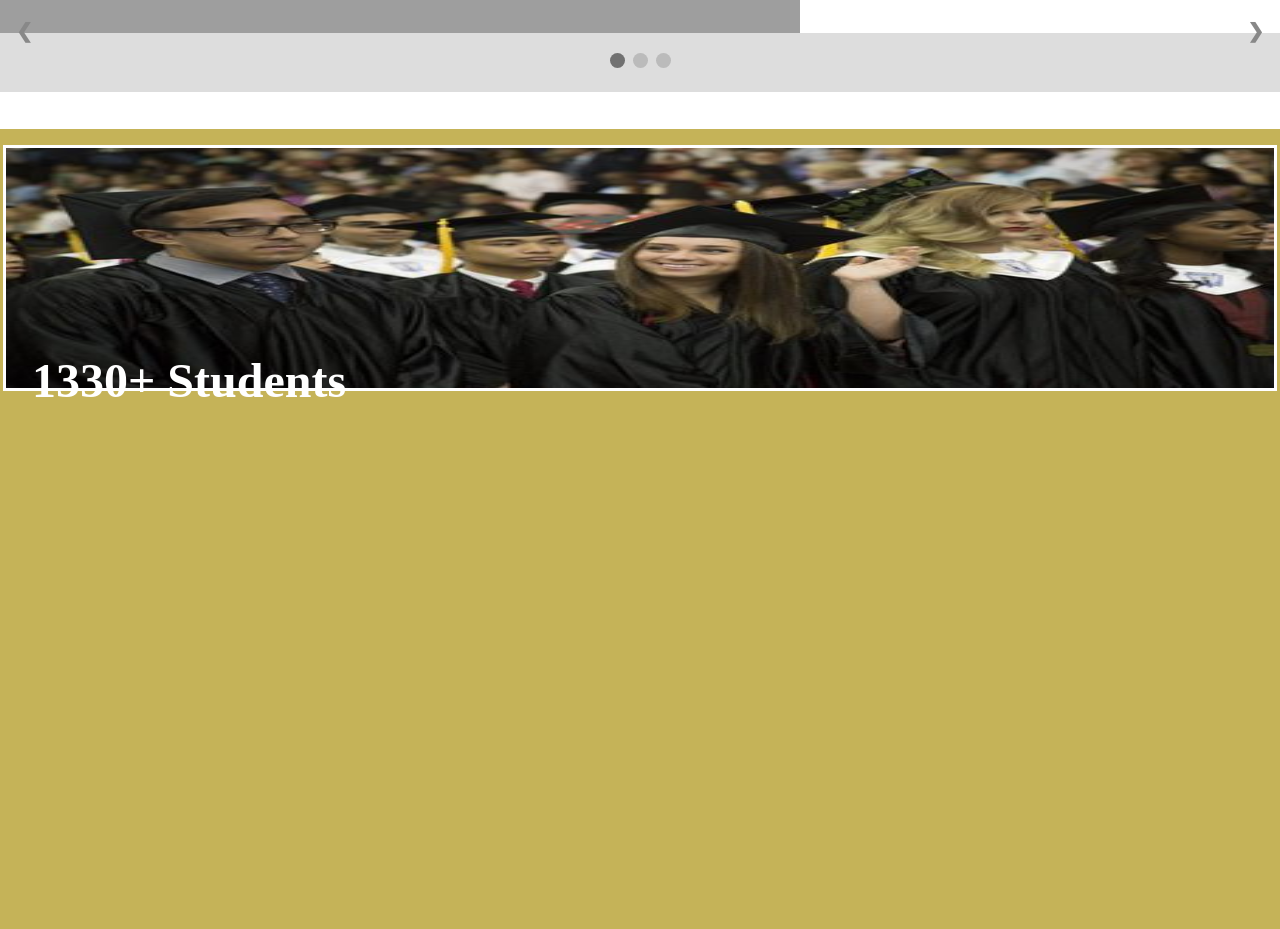
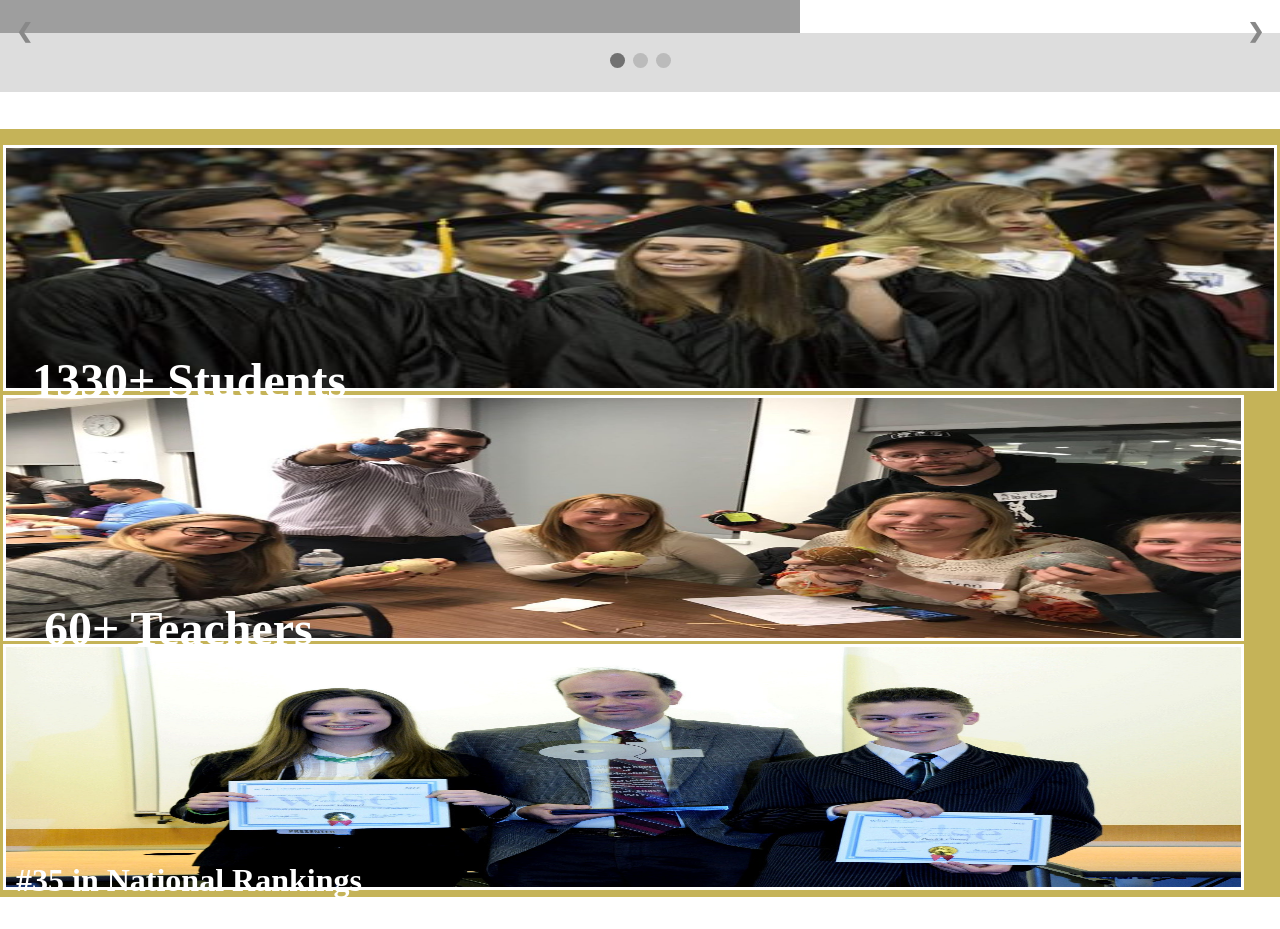
Before and after one commit to TurtleSun/BaoMi-siths, a website built with Parcel: page src/index.html in a window 1280 px wide. Shown: the part 1111-2040 px from the top of the page. After the commit the page ends 2008 px from the top, so only its background shows below. Built offline with nearby package versions, Linux system fonts and the light colour scheme; grey boxes are pictures that could not be loaded.

Commit message:
done with cb3

```diff
--- a/src/index.html
+++ b/src/index.html
@@ -75,6 +75,12 @@
         <div class="schoolrankings">
             <h1 class="studentpopulation">1330+ Students</h1>
             <img src="media/students.jpg" alt="" class="students">
+
+            <h1 class="facultynumber">60+ Teachers</h1>
+            <img src="media/teachers.jpg" alt="" class="teachers">
+
+            <h1 class="nationalranking">#35 in National Rankings</h1>
+            <img src="media/award.jpg" alt="" class="awards">
         </div>
     </div>
     <script src="js/index.js"></script>
--- a/src/scss/_cb3.scss
+++ b/src/scss/_cb3.scss
@@ -1,5 +1,5 @@
 .schoolrankings{
-    height: 100vh;
+    height: 96vh;
     width: 100%;
     background-color: #C5B358;
     display: flex;
@@ -22,3 +22,41 @@
     margin: 1rem 0.2rem;
     border: 3px solid white;
 }
+
+.facultynumber{
+    position: absolute;
+    color: white;
+    top: 105rem;
+    z-index: 4;
+    font-size: 3rem;
+    margin-left: 2.75rem;
+}
+
+.teachers{
+    position: relative;
+    z-index: 3;
+    height: 15rem;
+    width: 96.5%;
+    border: 3px solid white;
+    margin-left: 0.2rem;
+    margin-top: -0.75rem;
+}
+
+.nationalranking{
+    position: absolute;
+    z-index: 6;
+    top: 122rem;
+    font-size: 2rem;
+    color: white;
+    margin-left: 1rem;
+}
+
+.awards{
+    position: relative;
+    height: 15rem;
+    width: 96.5%;
+    z-index: 5;
+    border: 3px solid white;
+    margin-left: 0.2rem;
+    margin-top: 0.2rem;
+}
```
Also changed, not shown: src/media/award.jpg (added), src/media/teachers.jpg (added), src/scss/style.css, 1 other file.
